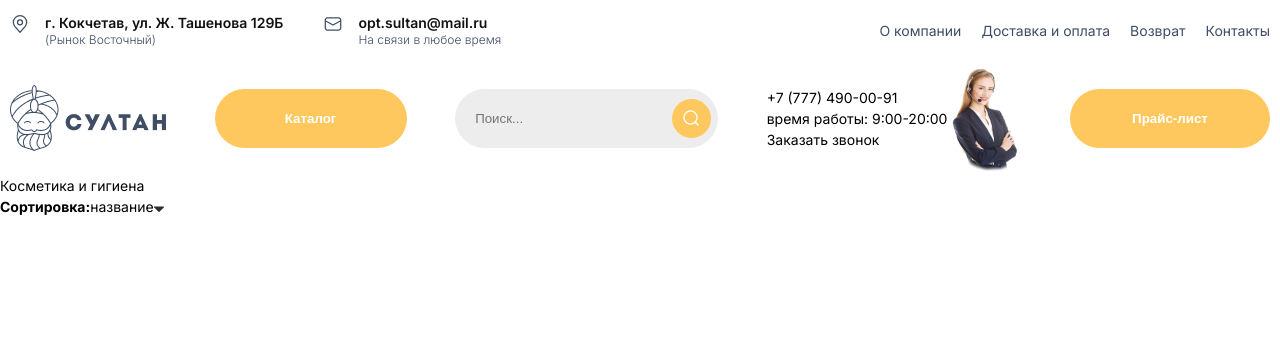
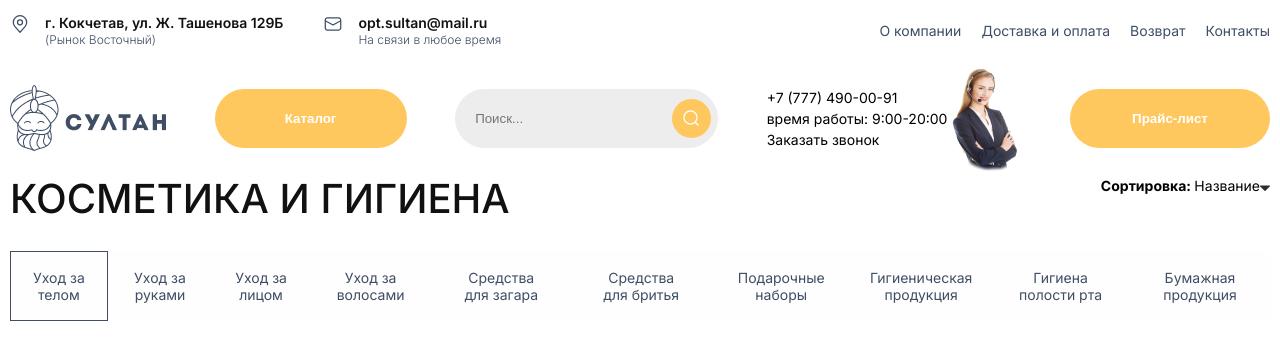
Before and after one commit to MrReedus/sultan, a React (Create React App) app: page / in a window 1280 px wide. Shown: the top 360 px of the page. Built offline with nearby package versions, Linux system fonts and the light colour scheme.

Commit message:
Создает компонент категорий и стилизует его

```diff
--- a/src/App.js
+++ b/src/App.js
@@ -1,4 +1,5 @@
 import React from "react";
+import Categories from "./components/Categories";
 
 import Header from "./components/Header";
 import Sort from "./components/Sort";
@@ -16,8 +17,15 @@ function App() {
         <Header />
 
         <main className="main">
-          <h1>Косметика и гигиена</h1>
-          <Sort />
+          <section className="catalog">
+            <div className="catalog__container">
+              <div class="catalog__header">
+                <h1 className="catalog__title">Косметика и гигиена</h1>
+                <Sort />
+              </div>
+              <Categories />
+            </div>
+          </section>
         </main>
         <footer className="footer"></footer>
       </div>
--- a/src/components/Categories.jsx
+++ b/src/components/Categories.jsx
@@ -0,0 +1,40 @@
+import React from "react";
+function Categories() {
+  const [activeIndex, setActiveIndex] = React.useState(0);
+
+  const onClickCategory = (index) => {
+    setActiveIndex(index);
+  };
+
+  <li onClick={() => onClickCategory(0)} className={activeIndex === 0 ? "active" : ""}>
+    все
+  </li>;
+
+  const categories = [
+    "Уход за телом",
+    "Уход за руками",
+    "Уход за лицом",
+    "Уход за волосами",
+    "Средства для загара",
+    "Средства для бритья",
+    "Подарочные наборы",
+    "Гигиеническая продукция",
+    "Гигиена полости рта",
+    "Бумажная продукция",
+  ];
+
+  return (
+    <div className="categories">
+      <ul>
+        {categories.map((value, index) => {
+          return (
+            <li key={index} onClick={() => onClickCategory(index)} className={activeIndex === index ? "active" : ""}>
+              <a>{value}</a>
+            </li>
+          );
+        })}
+      </ul>
+    </div>
+  );
+}
+export default Categories;
--- a/src/components/Sort.jsx
+++ b/src/components/Sort.jsx
@@ -3,7 +3,7 @@ import React from "react";
 function Sort() {
   const [isVisible, setIsVisible] = React.useState(false);
   const [selected, setSelected] = React.useState(0);
-  const list = ["название", "цена"];
+  const list = ["Название", "Цена"];
 
   const onClickSelect = (index) => {
     setSelected(index);
@@ -15,7 +15,7 @@ function Sort() {
   return (
     <div className="sort">
       <div className="sort__label">
-        <b>Сортировка:</b>
+        <b>Сортировка: </b>
         <span onClick={() => setIsVisible(!isVisible)}>{sortName}</span>
         <svg
           className="sort-icon"
--- a/src/scss/app.scss
+++ b/src/scss/app.scss
@@ -1,5 +1,7 @@
 @import url("https://fonts.googleapis.com/css2?family=Inter:wght@300;400;500;600;700;800;900&display=swap");
 @import "./components/Header";
+@import "./components/Catalog";
+@import "./components/Categories";
 
 *,
 ::before,
--- /dev/null
+++ b/src/scss/components/_Catalog.scss
@@ -0,0 +1,15 @@
+.catalog__header {
+  display: flex;
+  justify-content: space-between;
+  margin-bottom: 28px;
+}
+
+.catalog__title {
+  font-family: "Inter";
+  font-style: normal;
+  font-weight: 500;
+  font-size: 40px;
+  line-height: 120%;
+  text-transform: uppercase;
+  color: #111111;
+}
--- /dev/null
+++ b/src/scss/components/_Categories.scss
@@ -0,0 +1,38 @@
+.categories {
+  ul {
+    display: flex;
+    justify-content: space-between;
+    li {
+      height: 70px;
+      max-width: 140px;
+      font-family: "Inter";
+      font-style: normal;
+      font-weight: 400;
+      font-size: 14px;
+      line-height: 17px;
+      text-align: center;
+      color: #3f4e65;
+      cursor: pointer;
+      background-color: #fefefe;
+      display: flex;
+      justify-content: center;
+      align-items: center;
+      transition: 0.2s ease;
+      &:hover,
+      &:focus {
+        background-color: darken(#f9f9f9, 5%);
+      }
+
+      &:active {
+        background-color: darken(#f9f9f9, 8%);
+      }
+
+      &.active {
+        border: 1px solid #3f4e65;
+      }
+      a {
+        padding: 12.6% 19% 12.6% 19%;
+      }
+    }
+  }
+}
--- a/src/scss/components/_Header.scss
+++ b/src/scss/components/_Header.scss
@@ -96,6 +96,7 @@ $backgroundBtn: #ffc85e;
   border-radius: 36px;
   display: flex;
   align-items: center;
+
   input {
     border: none;
     outline: none;
```
